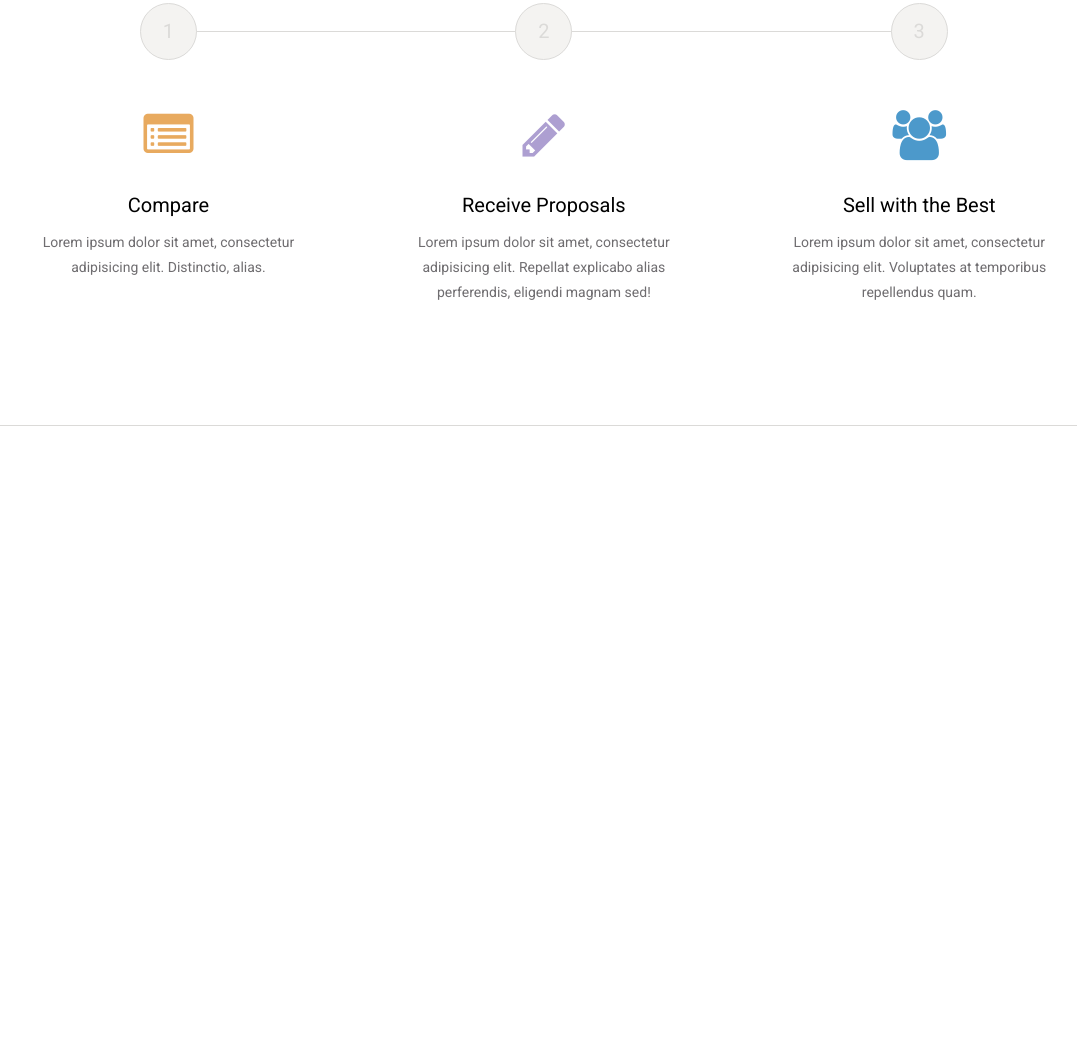
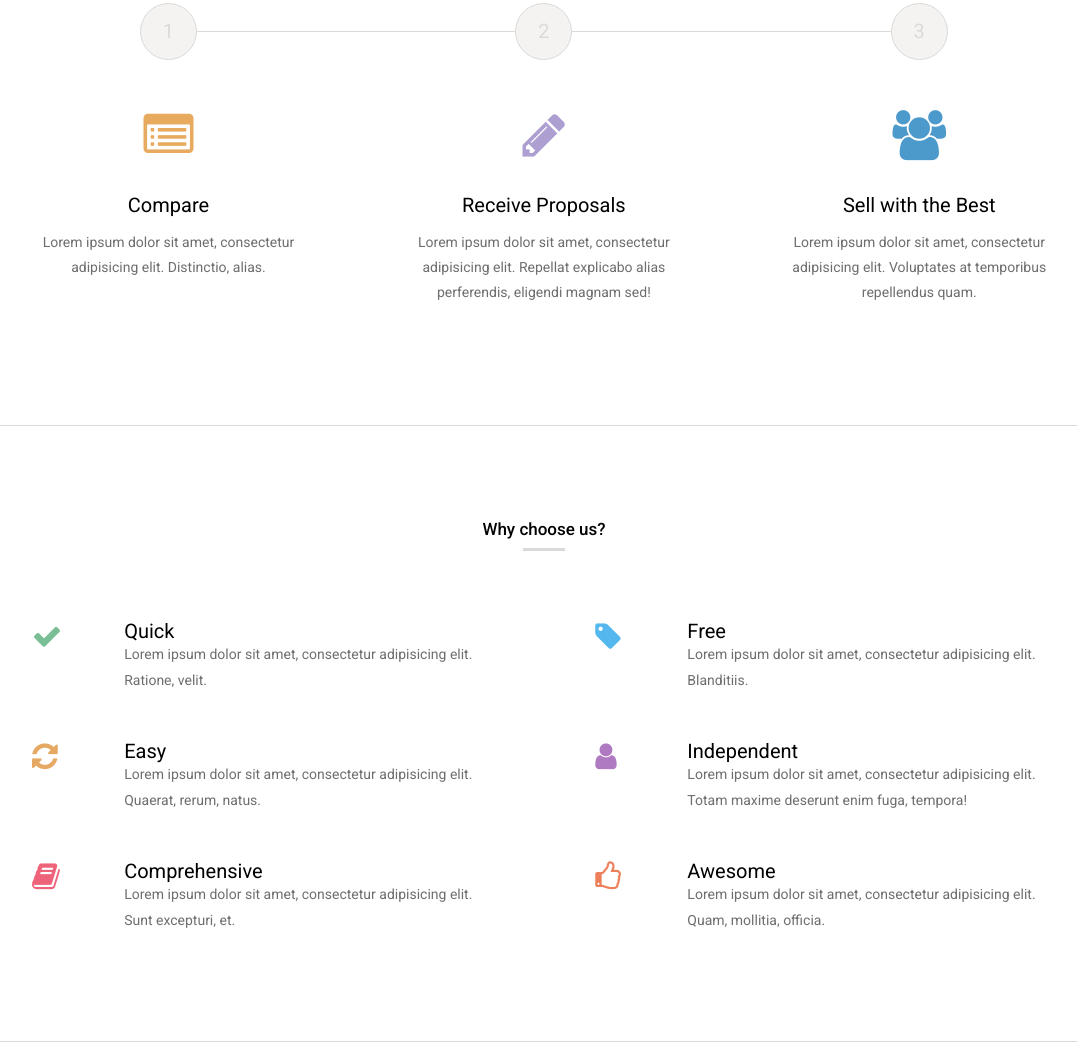
Before and after one commit to wukongkong/AW_PixelPerfect, a website: page 00FindingAgent/index.html in a window 1280 px wide. Shown: the part 1110-2155 px from the top of the page, without its empty margins (96-1173 px from the left). Before the commit the page ends 1546 px from the top, so only its background shows below. Drawn offline with Linux system fonts and the light colour scheme.

Commit message:
Complete why-choose-us section

```diff
--- a/00FindingAgent/index.html
+++ b/00FindingAgent/index.html
@@ -82,6 +82,54 @@
     </ul>
   </section>
 
+  <section class="why-choose-us">
+    <h2>Why choose us?</h2>
+    <ul>
+      <li>
+        <i class="fa fa-check"></i>
+        <div class="detail">
+          <h3>Quick</h3>
+          <p>Lorem ipsum dolor sit amet, consectetur adipisicing elit. Ratione, velit.</p>
+        </div>
+      </li>
+      <li>
+        <i class="fa fa-tag"></i>
+        <div class="detail">
+          <h3>Free</h3>
+          <p>Lorem ipsum dolor sit amet, consectetur adipisicing elit. Blanditiis.</p>
+        </div>
+      </li>
+      <li>
+        <i class="fa fa-refresh"></i>
+        <div class="detail">
+          <h3>Easy</h3>
+          <p>Lorem ipsum dolor sit amet, consectetur adipisicing elit. Quaerat, rerum, natus.</p>
+        </div>
+      </li>
+      <li>
+        <i class="fa fa-user"></i>
+        <div class="detail">
+          <h3>Independent</h3>
+          <p>Lorem ipsum dolor sit amet, consectetur adipisicing elit. Totam maxime deserunt enim fuga, tempora!</p>
+        </div>
+      </li>
+      <li>
+        <i class="fa fa-book"></i>
+        <div class="detail">
+          <h3>Comprehensive</h3>
+          <p>Lorem ipsum dolor sit amet, consectetur adipisicing elit. Sunt excepturi, et.</p>
+        </div>
+      </li>
+      <li>
+        <i class="fa fa-thumbs-o-up"></i>
+        <div class="detail">
+          <h3>Awesome</h3>
+          <p>Lorem ipsum dolor sit amet, consectetur adipisicing elit. Quam, mollitia, officia.</p>
+        </div>
+      </li>
+    </ul>
+  </section>
+
 </body>
 
 </html>
--- a/00FindingAgent/sass/screen.scss
+++ b/00FindingAgent/sass/screen.scss
@@ -13,4 +13,5 @@
 
 @import "section/hero";
 @import "section/numbers";
-@import "section/how-it-works"
+@import "section/how-it-works";
+@import "section/why-choose-us";
--- a/00FindingAgent/sass/section/_how-it-works.scss
+++ b/00FindingAgent/sass/section/_how-it-works.scss
@@ -9,14 +9,7 @@
     padding-bottom: 5.5rem;
     font-weight: 500;
     text-transform: uppercase;
-    &::after {
-      content: " ";
-      display: block;
-      background-color: $color-border;
-      width: 4.2rem;
-      height: 0.3rem;
-      margin: 1rem auto;
-    }
+    @include dash-under-heading;
   }
 
   ul {
@@ -90,15 +83,6 @@
     color: $color-second-text;
   }
 
-  &::after {
-    content: " ";
-    display: block;
-    width: 150%;
-    height: 0.1rem;
-    position: relative;
-    left: -20%;
-    margin: 10px 0;
-    background-color: $color-border;
-  }
+  @include  section-separator;
 
 }
--- /dev/null
+++ b/00FindingAgent/sass/section/_why-choose-us.scss
@@ -0,0 +1,73 @@
+.why-choose-us {
+
+  width: 80%;
+  margin: 0 auto;
+
+  h2 {
+    @include dash-under-heading;
+  }
+
+  ul {
+    @include clearfix;
+    padding-bottom: 5rem;
+  }
+
+  li {
+    float: left;
+    width: 45%;
+    height: 12rem;
+    &:nth-child(even) {
+      margin-left: 10%;
+    }
+    @include clearfix;
+  }
+
+  .fa {
+    font-size: 3rem;
+    display: block;
+    float: left;
+  }
+  .detail {
+    width: 80%;
+    float:right;
+  }
+
+  h2 {
+    font-size: $font-heading-two;
+    font-weight: 500;
+    padding-top: 8.5rem;
+    padding-bottom: 6rem;
+  }
+
+  h3 {
+    text-align: left;
+    font-size: $font-heading-three;
+  }
+
+  p {
+    text-align: left;
+    color: $color-second-text;
+    line-height: 2.6rem;
+  }
+
+  .fa-check {
+    color: #79BE94;
+  }
+  .fa-tag {
+    color: #54B8EE;
+  }
+  .fa-refresh {
+    color: #E5A963;
+  }
+  .fa-user {
+    color: #AF7AC2;
+  }
+  .fa-book {
+    color: #EF637A;
+  }
+  .fa-thumbs-o-up {
+    color: #ED7F5A;
+  }
+
+  @include section-separator;
+}
```
Also changed, not shown: 00FindingAgent/stylesheets/screen.css, 2 other files.
